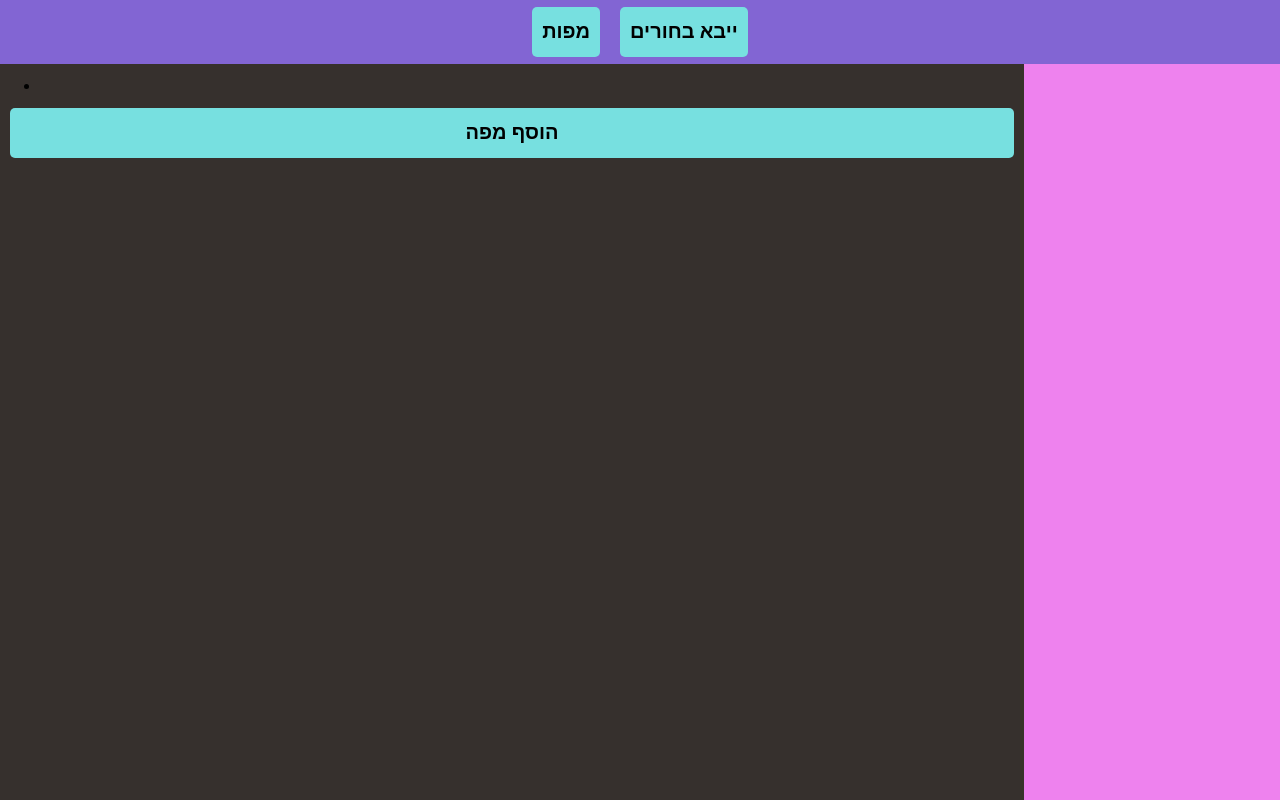
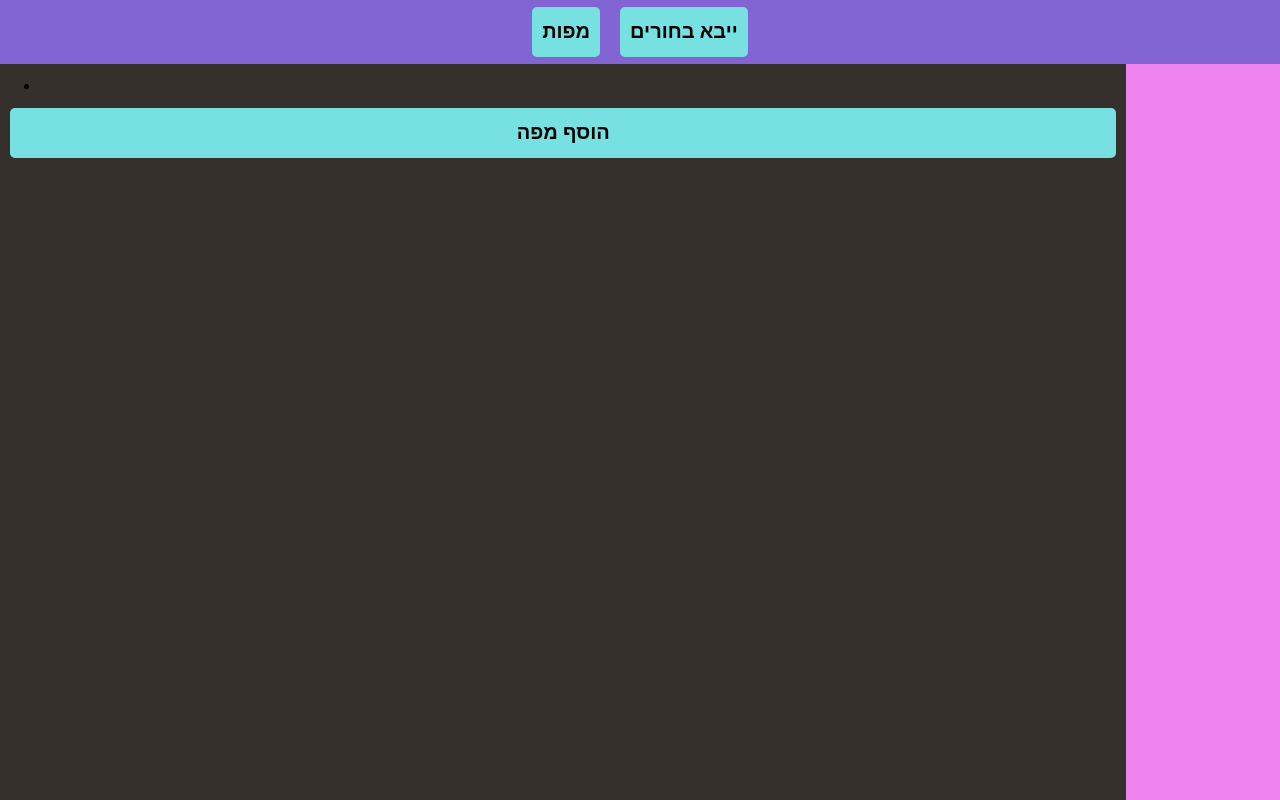
Before and after one commit to yair-hive/hive-php, a PHP site: page /hive-php/maps.html in a window 1280 px wide. Run offline with PHP 8.4, Linux system fonts and the light colour scheme; data that the repository does not hold is empty.

```diff
--- a/front_end/style.css
+++ b/front_end/style.css
@@ -21,7 +21,7 @@ a:hover{
 body{
     display: grid;
     grid-template-rows: 8% 92%;
-    grid-template-columns: 80% 20%;
+    grid-template-columns: 88% 12%;
 }
 input{
     z-index: 10;
@@ -57,7 +57,7 @@ input:focus{
     background-color: rgb(202, 248, 248);
     border-radius: 3px;
     box-shadow: 0px 3px 3px 0px rgba(0, 0, 0, 0.3);
-    height: 300px;
+    max-height: 200px;
 }
 .map{
     display: grid;
```
